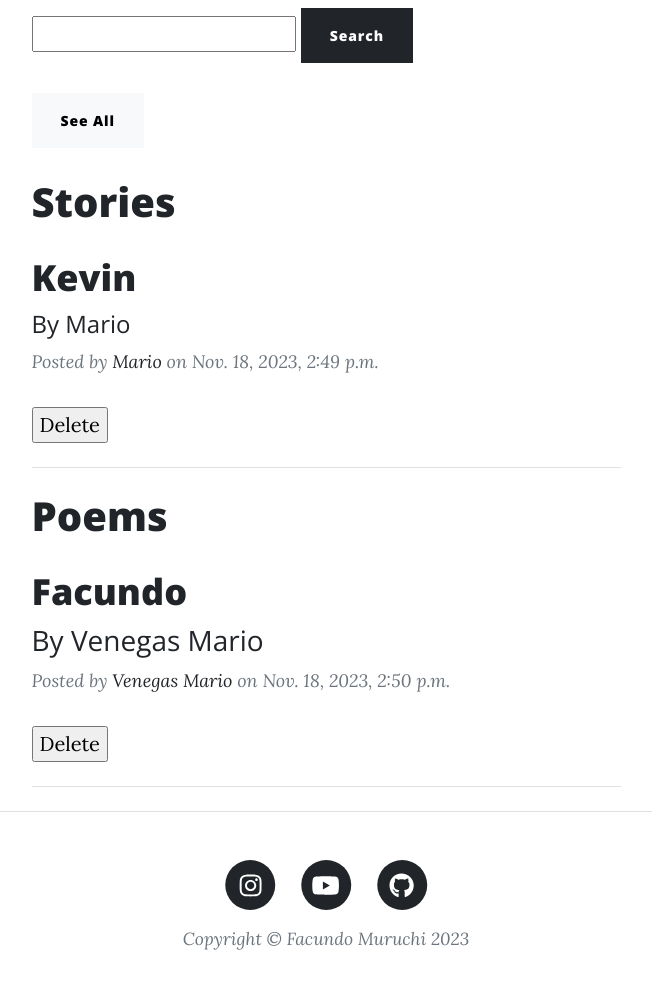
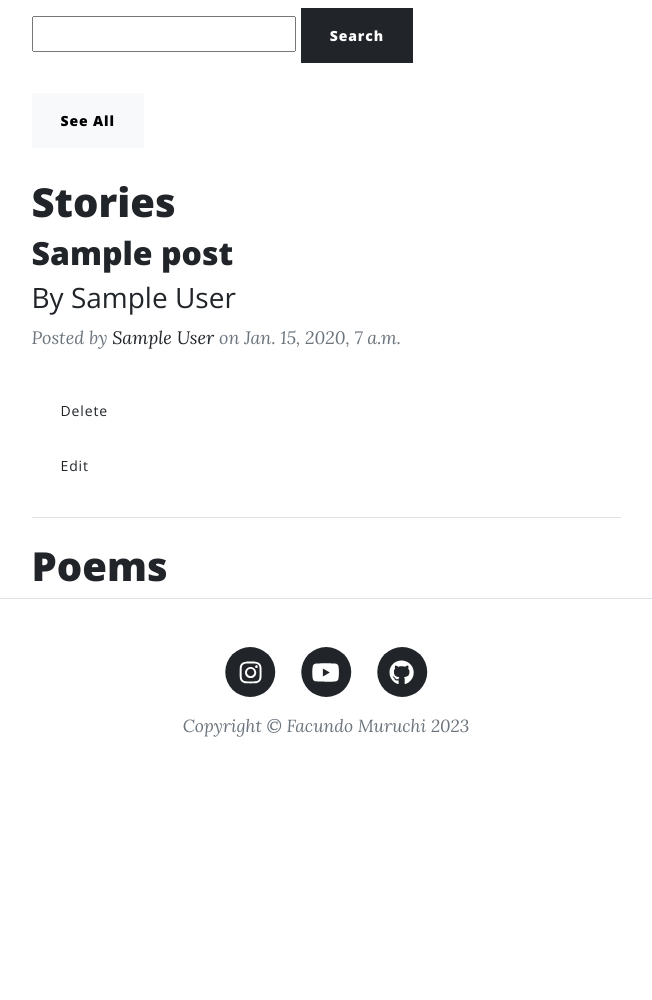
Before and after one commit to FacundoMuruchi/Proyecto-Final_Muruchi.github.io, a Django app: page /blog/posts/ in a window 1280 px wide. Shown: the part 662-1662 px from the top of the page, without its empty margins (314-966 px from the left). After the commit the page ends 1399 px from the top, so only its background shows below. Run offline with Django 4.2, Linux system fonts and the light colour scheme; data comes from the database, SQL or seed files in the repository; tables that the repository leaves empty hold one stand-in row (values such as "Sample post"); some libraries are stand-ins or nearby versions.

Commit message:
Todo en VBC

```diff
--- a/base_templates/base.html
+++ b/base_templates/base.html
@@ -7,7 +7,7 @@
         <meta name="description" content="" />
         <meta name="author" content="" />
         {% block titulo %}{% endblock titulo %}
-        <link rel="icon" type="image/x-icon" href={%static 'img/libro.ico'%}/>
+        <link rel="icon" type="image/x-icon" href="{% static 'img/libro.ico' %}"/>
         <!-- Font Awesome icons (free version)-->
         <script src="https://use.fontawesome.com/releases/v6.3.0/js/all.js" crossorigin="anonymous"></script>
         <!-- Google fonts-->
@@ -29,7 +29,7 @@
                     <ul class="navbar-nav ms-auto py-4 py-lg-0">
                         <li class="nav-item"><a class="nav-link px-lg-3 py-3 py-lg-4" href={%url "inicio"%}>Home</a></li>
                         <li class="nav-item"><a class="nav-link px-lg-3 py-3 py-lg-4" href={%url "posts"%}>Posts</a></li>
-                        <li class="nav-item"><a class="nav-link px-lg-3 py-3 py-lg-4" href={%url "subir"%}>Upload</a></li>
+                        <li class="nav-item"><a class="nav-link px-lg-3 py-3 py-lg-4" href={%url "subir_post"%}>Upload</a></li>
                         <li class="nav-item"><a class="nav-link px-lg-3 py-3 py-lg-4" href={%url "cuenta"%}>Sign Up</a></li>
                     </ul>
                 </div>
--- a/blog/forms.py
+++ b/blog/forms.py
@@ -11,4 +11,4 @@ class UserForm(forms.Form):
 class PostForm(forms.ModelForm):
     class Meta:
         model = Post
-        fields = ['name','author','text','post']
+        fields = ['title','author','text','post']
--- a/blog/models.py
+++ b/blog/models.py
@@ -12,18 +12,17 @@ class Usuario(models.Model):
         return f"{self.surname}, {self.name}"
 
 class Post(models.Model):
-    name = models.CharField(max_length=128)
+    title = models.CharField(max_length=128)
     author = models.CharField(max_length=50)
     text = RichTextField(max_length=5000)
     post = models.IntegerField(choices=[
         (1, "Story"),
         (2, "Poem")
-    ],
-    default=1)
+    ])
     date = models.DateTimeField(auto_now=True)
 
     def __str__(self):
         if self.post == 1:
-            return f"{self.name}, {self.author} (Story)"
+            return f"{self.title}, {self.author} (Story)"
         else:
-            return f"{self.name}, {self.author} (Poem)"
+            return f"{self.title}, {self.author} (Poem)"
--- a/blog/templates/blog/posts.html
+++ b/blog/templates/blog/posts.html
@@ -20,43 +20,43 @@
 <br>
 <br>
 
+{%if object_list%}
     <h1>Stories</h1>
 
-{%for story in post%}
+    {%for story in object_list%}
         {%if story.post == 1%}
             <!-- Post preview-->
             <div class="post-preview">
-            <a href="post.html">
-                <h3 class="post-title">{{story.name}}</h3>
-                <h4 class="post-subtitle">By {{ story.author }}</h4>
+                <a href="{%url 'ver_post' story.id%}">
+                    <h2>{{story.title}}</h2>
+                    <h3 class="post-subtitle">By {{ story.author }}</h3>
                 </a>
                 <p class="post-meta">
                     Posted by
                     <a href="#!">{{story.author}}</a>
                     on {{story.date}}
                 </p>
+
                 <form action="{%url 'eliminar_post' story.id%}" method="post">
                     {% csrf_token %}
-                <input type="submit" value="Delete">
+                    <input type="submit" class="btn btn-link" value="Delete">
                 </form>
+
+                <a href="{% url 'editar_post' story.id%}" class="btn btn-link">Edit</a>
             </div>
             <!-- Divider-->
             <hr class="my-4" />
         {%endif%}
     {%endfor%}
-{% comment %} {%else%}
-    <p>There are no published stories yet...</p>
-{%endif%} {% endcomment %}
 
     <h1>Poems</h1>
 
-
-{%for poem in post%}
+    {%for poem in object_list%}
         {%if poem.post == 2%}
             <!-- Post preview-->
             <div class="post-preview">
-            <a href="post.html">
-                <h2 class="post-title">{{poem.name}}</h2>
+                <a href="{%url 'ver_post' poem.id%}">
+                    <h2>{{poem.title}}</h2>
                     <h3 class="post-subtitle">By {{ poem.author }}</h3>
                 </a>
                 <p class="post-meta">
@@ -66,13 +66,15 @@
                 </p>
                 <form action="{%url 'eliminar_post' poem.id%}" method="post">
                     {% csrf_token %}
-                <input type="submit" value="Delete">
+                    <input type="submit" class="btn btn-link" value="Delete">
                 </form>
+                <a href="{% url 'editar_post' poem.id%}" class="btn btn-link">Edit</a>
             </div>
             <!-- Divider-->
             <hr class="my-4" />
-
         {%endif%}
     {%endfor%}
-
+{%else%}
+    <p>There is nothing published yet...</p>
+{%endif%}
 {% endblock contenido %}
--- a/blog/urls.py
+++ b/blog/urls.py
@@ -1,12 +1,17 @@
 from django.urls import path
-from .views import crear_cuenta, posts, subir, exito, buscar_post, usuarios, eliminar_post
+from .views import (
+    crear_cuenta, exito, buscar_post, usuarios,
+    PostListView, PostCreateView, PostDeleteView, PostDetailView, PostUpdateView
+)
 
 urlpatterns = [
     path("cuenta/", crear_cuenta,name="cuenta"),
-    path("posts/", posts,name="posts"),
-    path("subir-posts/", subir, name="subir"),
+    path("posts/", PostListView.as_view(),name="posts"),
+    path("subir-posts/", PostCreateView.as_view(), name="subir_post"),
     path("exito/", exito, name="exito"),
     path("buscar-post/", buscar_post, name="buscar_post"),
     path("usuarios/", usuarios, name="usuarios"),
-    path("eliminar-post/<id>/", eliminar_post, name="eliminar_post"),
+    path("eliminar-post/<int:pk>/", PostDeleteView.as_view(), name="eliminar_post"),
+    path("editar-post/<int:pk>/", PostUpdateView.as_view(), name="editar_post"),
+    path("ver-post/<int:pk>/", PostDetailView.as_view(), name="ver_post")
 ]
--- a/blog/views.py
+++ b/blog/views.py
@@ -1,7 +1,10 @@
 from django.shortcuts import render, redirect
+from django.urls import reverse_lazy, reverse
+
 from .models import Usuario, Post
-from .forms import UserForm, PostForm
-from django.urls import reverse
+from .forms import UserForm
+
+from django.views.generic import ListView, CreateView, DetailView, UpdateView, DeleteView
 
 # Create your views here.
 
@@ -9,7 +12,6 @@ def inicio(request):
     return render(request, "inicio.html")
 
 # CREAR CUENTA
-
 def crear_cuenta(request):
     if request.method == "POST":
         form = UserForm(request.POST)
@@ -31,12 +33,10 @@ def crear_cuenta(request):
     )
 
 # CUENTA CREADA
-
 def exito(request):
     return render(request, "blog/exito.html")
 
 # VER CUENTAS
-
 def usuarios(request):
     return render(
         request=request,
@@ -44,15 +44,7 @@ def usuarios(request):
         context={"usuarios": Usuario.objects.all()}
     )
 
-# VER POSTS
-
-def posts(request):
-    return render(request,
-                  "blog/posts.html",
-                  context={"post": Post.objects.all()})
-
 # BUSCAR POST
-
 def buscar_post(request):
     if request.method == "POST":
         data = request.POST
@@ -64,72 +56,31 @@ def buscar_post(request):
             context={"post":post}
         )
 
+# VER POSTS
+class PostListView(ListView):
+    model = Post
+    template_name = "blog/posts.html"
+
+# VER DETALLES
+class PostDetailView(DetailView):
+    model = Post
+    success_url = reverse_lazy("posts")
+
 # SUBIR POSTS
-
-def subir(request):
-    if request.method == "POST":
-        form = PostForm(request.POST)
-
-        if form.is_valid():
-            data = form.cleaned_data
-            post = Post(name=data["name"].title(), author=data["author"].title(), text=data["text"], post=data["post"])
-            post.save()
-
-            return redirect("posts")
-
-    else:
-        form = PostForm
-
-    return render(request,"blog/subir.html", context={"form": form})
-    if request.method == "POST":
-        form = PoemForm(request.POST)
-
-        if form.is_valid():
-            data = form.cleaned_data
-            story = Poema(name=data["name"].title(), text=data["text"], author=data["author"].title())
-            story.save()
-
-            url_exitosa = reverse("posts")
-            return redirect(url_exitosa)
-    else:
-        form = PoemForm()
-
-    return render(
-        request=request,
-        template_name="blog/subir_poema.html",
-        context={"poem": form}
-    )
+class PostCreateView(CreateView):
+    model = Post
+    fields = ['title','author','text','post']
+    template_name = "blog/subir.html"
+    success_url = reverse_lazy("posts")
 
 # ELIMINAR POSTS
-
-def eliminar_post(request,id):
-    cuento = Post.objects.get(id=id)
-    if request.method == "POST":
-        cuento.delete()
-        return redirect('posts')
+class PostDeleteView(DeleteView):
+    model = Post
+    success_url = reverse_lazy("posts")
 
 # EDITAR
-
-def editar_curso(request, id):
-   curso = Curso.objects.get(id=id)
-   if request.method == "POST":
-       formulario = CursoFormulario(request.POST)
-
-       if formulario.is_valid():
-           data = formulario.cleaned_data
-           curso.nombre = data['nombre']
-           curso.comision = data['comision']
-           curso.save()
-           url_exitosa = reverse('listar_cursos')
-           return redirect(url_exitosa)
-   else:  # GET
-       inicial = {
-           'nombre': curso.nombre,
-           'comision': curso.comision,
-       }
-       formulario = CursoFormulario(initial=inicial)
-   return render(
-       request=request,
-       template_name='estudiantes/formulario_curso.html',
-       context={'formulario': formulario},
-   )
+class PostUpdateView(UpdateView):
+    model = Post
+    template_name = "blog/editar_post.html"
+    fields = ['title','author','text','post']
+    success_url = reverse_lazy("posts")
--- a/library/settings.py
+++ b/library/settings.py
@@ -121,6 +121,9 @@ USE_TZ = True
 # https://docs.djangoproject.com/en/4.2/howto/static-files/
 
 STATIC_URL = 'static/'
+STATICFILES_DIRS = [
+    BASE_DIR, 'static/'
+]
 
 # Default primary key field type
 # https://docs.djangoproject.com/en/4.2/ref/settings/#default-auto-field
```
Also changed, not shown: base_templates/home.html (+10 -3 lines), blog/templates/blog/editar_post.html (+2 -5 lines), blog/templates/blog/post_detail.html (added, +16 -0 lines), blog/migrations/0005_rename_name_post_title.py (added), blog/migrations/0006_alter_post_post.py (added), db.sqlite3. Lines whose indentation alone changed are shown as unchanged.
